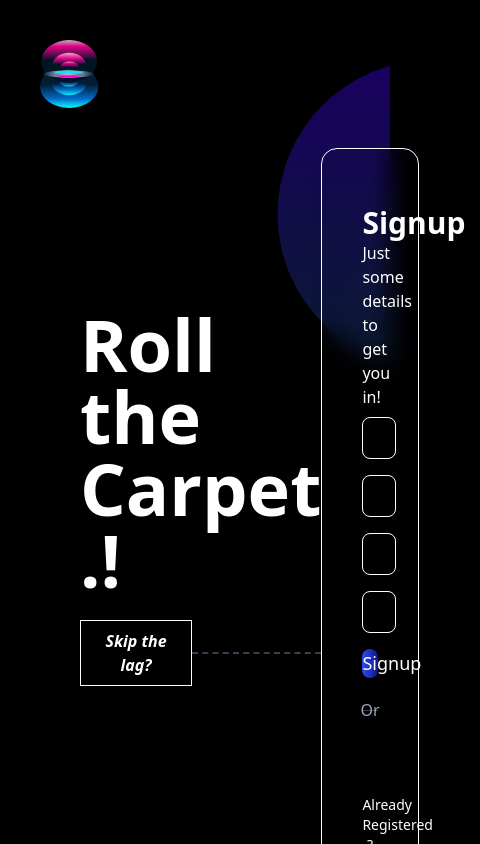
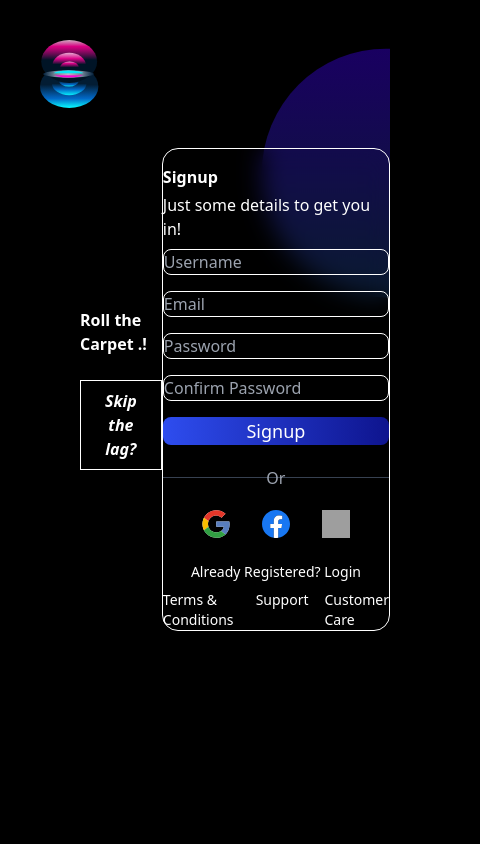
Before and after one commit to akshatgg/Al_Zira, a React (Vite) app: page /Signup in a window 390 px wide. Shown: the top 844 px of the page, 480 px wide, since content can reach past the window. Built offline with nearby package versions, Linux system fonts and the light colour scheme; grey boxes are pictures that could not be loaded.

Commit message:
addding responsive design of Signup page

```diff
--- a/src/Pages/Auth/Signup.tsx
+++ b/src/Pages/Auth/Signup.tsx
@@ -111,7 +111,7 @@ return (
 
     <div className="flex">
       <div className="text-white flex-1 pl-20 pt-20 mt-20">
-        <h1 className="text-7xl font-sans font-semibold mb-4">Roll the Carpet .!</h1>
+        <h1 className="lg:text-7xl md:text-6xl font-sans font-semibold mb-4">Roll the Carpet .!</h1>
         <div className="flex items-center justify-center my-6">
           <button className="border border-white px-6 py-2 italic font-semibold hover:bg-white hover:text-black transition duration-300">
             Skip the lag?
@@ -120,9 +120,10 @@ return (
         </div>
       </div>
 
-      <div className="flex-none w-1/4 text-white border border-white bg-transparent backdrop-filter backdrop-blur-md p-10 rounded-2xl shadow-lg mb-20 mr-20">
-        <h2 className="text-3xl font-sans font-semibold mb-0 mt-4">Signup</h2>
-        <p className="mb-2">Just some details to get you in!</p>
+      <div className='flex-0 lg:pr-10 md:pr-5'>
+        <div className="text-white border border-white bg-transparent backdrop-filter backdrop-blur-md lg:p-10 md:p-6 rounded-2xl shadow-lg">
+          <h2 className="lg:text-3xl md:text-2xl font-sans font-semibold mb-1 mt-4">Signup</h2>
+          <p className="mb-2 md:text-sm">Just some details to get you in!</p>
 
           {error && (
             <div className="bg-red-500 bg-opacity-20 border border-red-500 text-white p-3 rounded-lg mb-4">
@@ -136,10 +137,10 @@ return (
             </div>
           )}
 
-        <form onSubmit={handleEmail}>
+          <form onSubmit={handleEmail} className='mb-4'>
             <div className="mb-4">
               <input
-              className="border border-white bg-transparent w-full px-4 py-2 text-white rounded-lg focus:outline-none"
+                className="border border-white bg-transparent w-full lg:px-4 lg:py-2 md:px-2 md:py-1 text-white rounded-lg focus:outline-none"
                 id="username"
                 type="text"
                 placeholder="Username"
@@ -150,7 +151,7 @@ return (
             </div>
             <div className="mb-4">
               <input
-              className="border border-white bg-transparent w-full px-4 py-2 text-white rounded-lg focus:outline-none"
+                className="border border-white bg-transparent w-full lg:px-4 lg:py-2 md:px-2 md:py-1 text-white rounded-lg focus:outline-none"
                 id="email"
                 type="email"
                 placeholder="Email"
@@ -161,7 +162,7 @@ return (
             </div>
             <div className="mb-4">
               <input
-              className="border border-white bg-transparent w-full px-4 py-2 text-white rounded-lg focus:outline-none"
+                className="border border-white bg-transparent w-full lg:px-4 lg:py-2 md:px-2 md:py-1 text-white rounded-lg focus:outline-none"
                 id="password"
                 type="password"
                 placeholder="Password"
@@ -172,7 +173,7 @@ return (
             </div>
             <div className="mb-4">
               <input
-              className="border border-white bg-transparent w-full px-4 py-2 text-white rounded-lg focus:outline-none"
+                className="border border-white bg-transparent w-full lg:px-4 lg:py-2 md:px-2 md:py-1 text-white rounded-lg focus:outline-none"
                 id="confirmPassword"
                 type="password"
                 placeholder="Confirm Password"
@@ -185,7 +186,7 @@ return (
               <button
                 type="submit"
                 disabled={loading}
-          className={`mb-2 bg-gradient-to-r from-[#2E4DEF] to-[#0E148E] rounded-lg text-white py-[2%] w-full cursor-pointer text-lg font-light ${
+                className={`mb-2 bg-gradient-to-r from-[#2E4DEF] to-[#0E148E] rounded-lg text-white lg:py-[2%] md:py-[1%] w-full cursor-pointer text-lg font-light transition duration-300 hover:from-[#1A2B7D] hover:to-[#0B0E5D] ${
                   loading ? 'opacity-50 cursor-not-allowed' : ''
                 }`}
               >
@@ -232,13 +233,14 @@ return (
           </div>
 
           <div className="text-center text-sm mt-4">
-          Already Registered ? <a href="/login" className="text-white">Login</a>
+            Already Registered? <a href="/login" className="text-white hover:underline">Login</a>
           </div>
 
           <div className="flex justify-center mt-2 space-x-4 text-sm">
-          <a href="/" className="text-white">Terms & Conditions</a>
-          <a href="/" className="text-white">Support</a>
-          <a href="/" className="text-white">Customer Care</a>
+            <a href="/" className="text-white hover:underline">Terms & Conditions</a>
+            <a href="/" className="text-white hover:underline">Support</a>
+            <a href="/" className="text-white hover:underline">Customer Care</a>
+          </div>
         </div>
       </div>
     </div>
```
Lines whose indentation alone changed are shown as unchanged.
